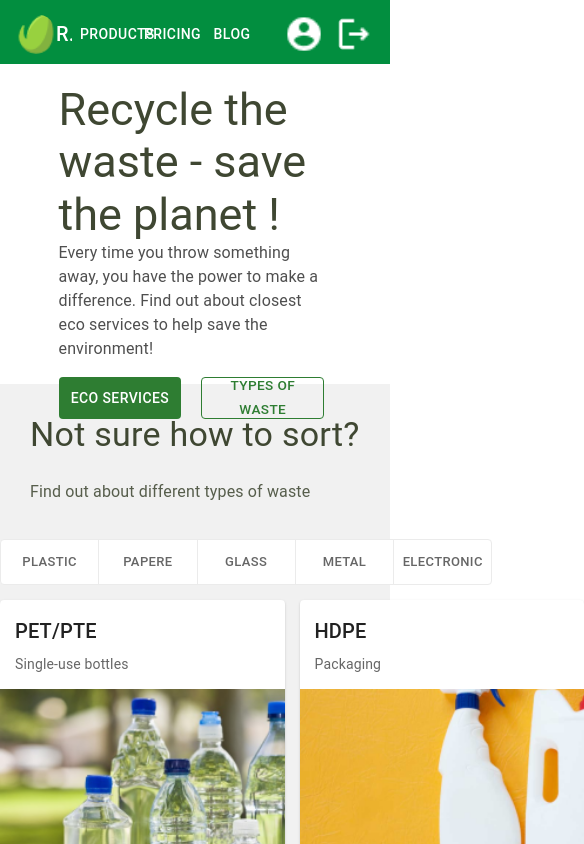
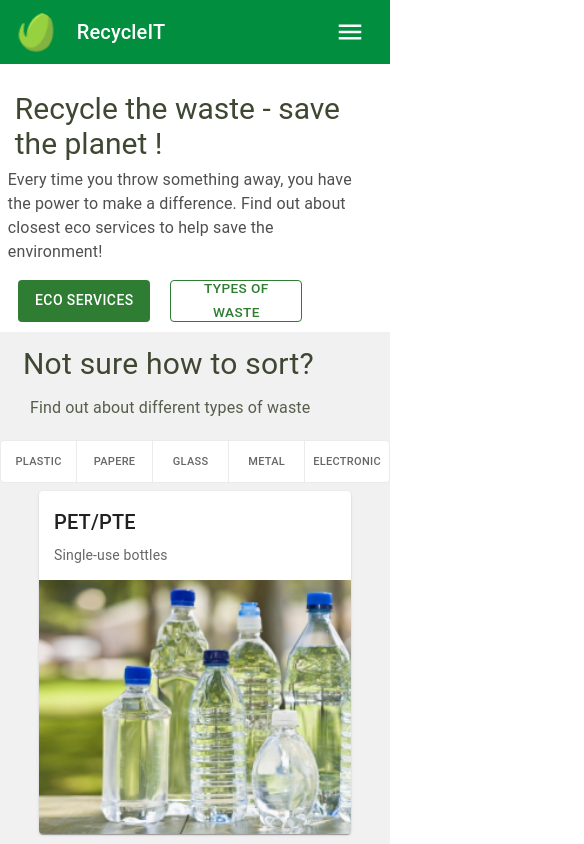
Before and after one commit to ZakharZakharchuk/recycleIT, a React (Create React App) app in the folder recycleIT-frontend/: page /support in a window 390 px wide. Shown: the top 844 px of the page, 584 px wide, since content can reach past the window. Built offline with nearby package versions, Linux system fonts and the light colour scheme.

Commit message:
env file

```diff
--- a/recycleIT-frontend/src/Components/Header/Header.module.css
+++ b/recycleIT-frontend/src/Components/Header/Header.module.css
@@ -11,6 +11,7 @@
 .Header_box_wrapper {
     width: 100%;
     justify-content: space-between;
+    height: 100%;
 }
 
 .Header_logo_wrapper {
@@ -21,7 +22,7 @@
 
 .Header_navbar_wrapper {
     display: grid;
-    grid-template-columns: auto auto;
+    grid-template-columns: auto auto auto;
     column-gap: 20px;
 }
 
@@ -59,7 +60,17 @@
     cursor: pointer;
 }
 
-/* .Header_account_avatar {
-    width: 20px;
-    height: 20px;
-} */
+.Header_burger {
+    display: none !important;
+}
+@media screen and (max-width: 850px){
+    .navbar_comtainer {
+        display: none !important;
+    }
+    .Header_avatar_wrapper {
+        display: none !important;
+    }
+    .Header_burger {
+        display: grid !important;
+    }
+}
--- a/recycleIT-frontend/src/Components/Header/Header.tsx
+++ b/recycleIT-frontend/src/Components/Header/Header.tsx
@@ -13,18 +13,23 @@ import styles from './Header.module.css'
 import leaf from '../assets/leaf.png'
 import AccountCircleFilled from '../assets/AccountCircleFilled.png';
 import LogoutOutlined from '../assets/LogoutOutlined.png'
+import { Badge, Icon } from '@mui/material';
+import burger from '../assets/burger.png'
 
-const pages = ['Products', 'Pricing', 'Blog'];
+const pages = ['HOME', 'SERVICES MAP', 'SUPPORT'];
 const settings = ['Profile', 'Account', 'Dashboard', 'Logout'];
 
 function Header() {
+  // const [anchorEl, setAnchorEl] = React.useState<null | HTMLElement>(null);
   const [anchorElNav, setAnchorElNav] = React.useState(null);
   const [anchorElUser, setAnchorElUser] = React.useState(null);
-  const [active, setActive] = React.useState(false)
+  // const [active, setActive] = React.useState(false)
+  const [mobileMoreAnchorEl, setMobileMoreAnchorEl] = React.useState<null | HTMLElement>(null);
 
-  const handleOpenNavMenu = (event:any) => {
-    setAnchorElNav(event.currentTarget);
-  };
+
+  // const handleOpenNavMenu = (event:any) => {
+  //   setAnchorElNav(event.currentTarget);
+  // };
   const handleOpenUserMenu = (event:any) => {
     setAnchorElUser(event.currentTarget);
   };
@@ -36,7 +41,59 @@ function Header() {
   const handleCloseUserMenu = () => {
     setAnchorElUser(null);
   };
+  // const handleMenuClose = () => {
+  //   setAnchorEl(null);
+  //   handleMobileMenuClose();
+  // };
 
+  const isMobileMenuOpen = Boolean(mobileMoreAnchorEl);
+
+  const handleMobileMenuClose = () => {
+    setMobileMoreAnchorEl(null);
+  };
+
+  const handleMobileMenuOpen = (event: React.MouseEvent<HTMLElement>) => {
+    setMobileMoreAnchorEl(event.currentTarget);
+  };
+  const renderMobileMenu = (
+    <Menu
+    anchorEl={mobileMoreAnchorEl}
+      // anchorOrigin={{
+      //   vertical: 'top',
+      //   horizontal: 'right',
+      // }}
+      // id={mobileMenuId}
+      keepMounted
+      transformOrigin={{
+        vertical: 'top',
+        horizontal: 'right',
+      }}
+      open={isMobileMenuOpen}
+      onClose={handleMobileMenuClose}
+    >
+      <MenuItem>
+        <IconButton size="small"  color="inherit">
+          <p>HOME</p>
+        </IconButton>
+      </MenuItem>
+      <MenuItem>
+        <IconButton
+          size="small"
+          color="inherit"
+        >
+        <p>SERVICES MAP</p>
+        </IconButton>
+      </MenuItem>
+      <MenuItem >
+        <IconButton
+          size="small"
+          color="inherit"
+        >
+        <p>SUPPORT</p>
+        </IconButton>
+      </MenuItem>
+    </Menu>
+  );
   return (
       <Container maxWidth="xl" className={styles.Header_container}>
         <Toolbar disableGutters className={styles.Header_box_wrapper}>
@@ -95,7 +152,28 @@ function Header() {
                   </Menu>
                   <Avatar src={LogoutOutlined} alt='garbageRecycle'className={styles.Header_logoOut}/>
               </Box>
+              {/* <IconButton
+              size="large"
+              aria-label="show more"
+              aria-haspopup="true"
+              onClick={handleMobileMenuOpen}
+              color="inherit"
+            >
+              <img src={burger} alt="burger" className={styles.Header_burger}/>
+              </IconButton> */}
             </Box>
+            <IconButton
+              size="large"
+              aria-label="show more"
+              className={styles.Header_burger}
+              aria-haspopup="true"
+              onClick={handleMobileMenuOpen}
+              color="inherit"
+            >
+              <img src={burger} alt="burger" />
+
+            </IconButton>
+            {renderMobileMenu}
         </Toolbar>
       </Container>
   );
--- a/recycleIT-frontend/src/Components/Main/CardsItem/CardsItem.tsx
+++ b/recycleIT-frontend/src/Components/Main/CardsItem/CardsItem.tsx
@@ -10,7 +10,7 @@ const CardsItem = ({setItem, item}:any) => {
                 item.map((card: {title: string,category: string, desc: string, image: string}, id: number) => {
                     return (
                         <Card className={styles.Card_wrapper} key={id}>
-                            <CardActionArea>
+                            <CardActionArea className={styles.Card_inside_wrapper}>
                                 <Typography variant="h6" className={styles.Card_typography}>
                                     {card.title}
                                 </Typography>
--- a/recycleIT-frontend/src/Components/Main/Main.module.css
+++ b/recycleIT-frontend/src/Components/Main/Main.module.css
@@ -13,20 +13,10 @@
 .Main_typography {
     width: 100%;
     font-size: 45px !important;
-    /* font-family: 'Roboto'; */
-    /* font-weight: 500; */
-    /* line-height: 120%; */
-    /* letter-spacing: -0.5px; */
     color: #3F4732;
 }
 
 .Main_paragraph {
-    /* font-family: 'Roboto'; */
-    /* font-style: normal; */
-    /* font-weight: 400; */
-    /* font-size: 16px; */
-    /* line-height: 175%; */
-    /* letter-spacing: 0.15px; */
     color: #4F4F4F;
     width: 100%;
 }
@@ -48,8 +38,8 @@
 }
 
 .Main_Avatar {
-    width: 575px !important;
-    height: 454px !important;
+    width: 100% !important;
+    height: 100% !important;
 }
 
 .SectionTypes_container {
@@ -61,27 +51,17 @@
 
 .SectionTypes_typography {
     margin-left: 30px !important;
-    width: 554px;
+    width: 100%;
     height: 36px;
-    font-family: 'Roboto';
-    font-style: normal;
-    font-weight: 500;
     font-size: 30px;
-    line-height: 120%;
-    letter-spacing: -0.5px;
     color: #3F4732;
 }
 
 .SectionTypes_paragraph {
     margin-left: 30px !important;
     padding-top: 15px;
-    width: 281px;
     height: 28px;
-    font-family: 'Roboto';
-    font-weight: 400;
     font-size: 16px;
-    line-height: 175%;
-    letter-spacing: 0.15px;
     color: rgba(63, 71, 50, 0.87);
 }
 
@@ -90,14 +70,10 @@
 }
 
 .SectionTypes_button {
-    width: 150px;
+    width: 10%;
     height: 60px;
     background: #FFFFFF !important;
-    /* font-family: 'Roboto'!important; */
-    font-weight: 500;
     font-size: 14px;
-    line-height: 24px;
-    letter-spacing: 0.4px;
     color: rgba(0, 0, 0, 0.6) !important;
     border: 1px solid rgb(235, 235, 235) !important;
 }
@@ -127,10 +103,7 @@
 .Card_typography {
     height: 24px;
     margin: 15px !important;
-    font-family: 'Roboto';
-    font-weight: 500;
     font-size: 18px;
-    line-height: 133.4%;
     color: rgba(0, 0, 0, 0.87)
 }
 
@@ -138,12 +111,7 @@
     width: 368px;
     height: 20px;
     margin: 15px !important;
-    font-family: 'Roboto';
-    font-style: normal;
-    font-weight: 400;
     font-size: 14px;
-    line-height: 143%;
-    letter-spacing: 0.17px;
     color: rgba(0, 0, 0, 0.6);
 }
 
@@ -151,6 +119,9 @@
     .Main_par_button_wrapper {
         margin-left: 15%;
         width: 80% !important;
+    }
+    .Card_inside_wrapper {
+        /* width: 100%; */
     }
     .Main_paragraph {
         color: #4F4F4F;
@@ -164,27 +135,87 @@
     .Main_Avatar_wrapper {
         display: none;
     }
+    .Main_buttonBroup_wrapper {
+        margin: 3%;
+    }
+    .Main_typography {
+        font-size: 40px !important;
+        padding: 7px;
+    }
     .Main_par_button_wrapper {
         padding-top: 5%;
-        /* height: 100%; */
-        /* margin-left: 15%; */
         width: 70% !important;
-        height: 300px;
-        /* padding-bottom: 1%; */
+        /* height: 300px; */
     }
     .SectionTypes_buttonBroup_wrapper {
         margin: 0;
+
+    }
+    .SectionTypes_typography {
+        margin-left: 10px !important;
+        width: 90%;
+        height: 36px;
+        font-size: 27px;
     }
     .SectionTypes_button {
         width: 17%;
         height: 100%;
         font-size: 13px !important;
     }
+    .Card_wrapper {
+       /* max-width: 70%; */
+    }
     .Cards_container {
-        width: 100%;
-        margin: 0 ;
+        /* width: 100%; */
+        margin: 0 auto;
         grid-template-columns: auto auto ;
-        column-gap: 15px;
-        row-gap: 15px;
+        /* column-gap: 15px; */
+        /* row-gap: 15px; */
     }
 }
+@media screen and (max-width: 587px) {
+    .Main_container {
+        height: 100% !important
+    }
+    .Main_par_button_wrapper {
+        /* padding-top: 5%; */
+        margin-left: 2%;
+        width: 90% !important;
+        /* height: 300px; */
+    }
+    .Cards_container {
+        max-width: 80%;
+        grid-template-columns: auto ;
+    }
+    .Card_typography {
+        width: 30%;
+    }
+    .Main_typography {
+        font-size: 30px !important;
+    }
+    .Main_button_eco, .Main_button_types {
+        width: 40%;
+    }
+    .SectionTypes_typography {
+        /* margin-left: 10px !important;
+        width: 90%;
+        height: 36px; */
+        font-size: 30px !important;
+        padding: 13px 0 0 13px;
+    }
+    .SectionTypes_buttonBroup_wrapper {
+        margin-bottom: 2%;
+
+    }
+    .SectionTypes_button {
+        width: 22%;
+        margin: 0 auto;
+        height: 100%;
+        font-size: 11px !important;
+    }
+    .SectionTypes_container {
+        padding: 0;
+        row-gap: 0;
+        width: 100%;
+    }
+}
--- a/recycleIT-frontend/src/Components/Main/Main.tsx
+++ b/recycleIT-frontend/src/Components/Main/Main.tsx
@@ -7,13 +7,18 @@ import garbageRecycle from '../assets/garbageRecycle.png'
 import data from './Data/data'
 import CardsItem from './CardsItem/CardsItem'
 import { ToggleButton } from '@mui/material';
+// import TabContext from '@mui/lab/TabContext';
+// import TabList from '@mui/lab/TabList';
+// import TabPanel from '@mui/lab/TabPanel';
+
 const Main = () => {
     const [item, setItem] = useState(data);
     const [alignment, setAlignment] = React.useState('plastic');
+    const [value, setValue] = React.useState('1');
 
-  const handleChange = (event: any, newAlignment: React.SetStateAction<string>) => {
-    setAlignment(newAlignment);
-  };
+    const handleChange = (event: React.SyntheticEvent, newValue: string) => {
+        setValue(newValue);
+      };
 
     const filterCards = (id: string | React.MouseEvent<HTMLButtonElement, MouseEvent>) => {
         const newCard = data.filter((card) => {
@@ -92,6 +97,18 @@ const Main = () => {
                     })
                 }
                 </ToggleButtonGroup>
+                 {/* <TabContext value={value}>
+        <Box sx={{ borderBottom: 1, borderColor: 'divider' }}>
+          <TabList onChange={handleChange} aria-label="lab API tabs example">
+            <Tab label="Item One" value="1" />
+            <Tab label="Item Two" value="2" />
+            <Tab label="Item Three" value="3" />
+          </TabList>
+        </Box>
+        <TabPanel value="1">Item One</TabPanel>
+        <TabPanel value="2">Item Two</TabPanel>
+        <TabPanel value="3">Item Three</TabPanel>
+      </TabContext> */}
                 <Box className={styles.Cards_container}>
                     <CardsItem item={item} setItem={setItem}/>
                 </Box>
```
Also changed, not shown: recycleIT-frontend/src/Components/assets/burger.png (added).
